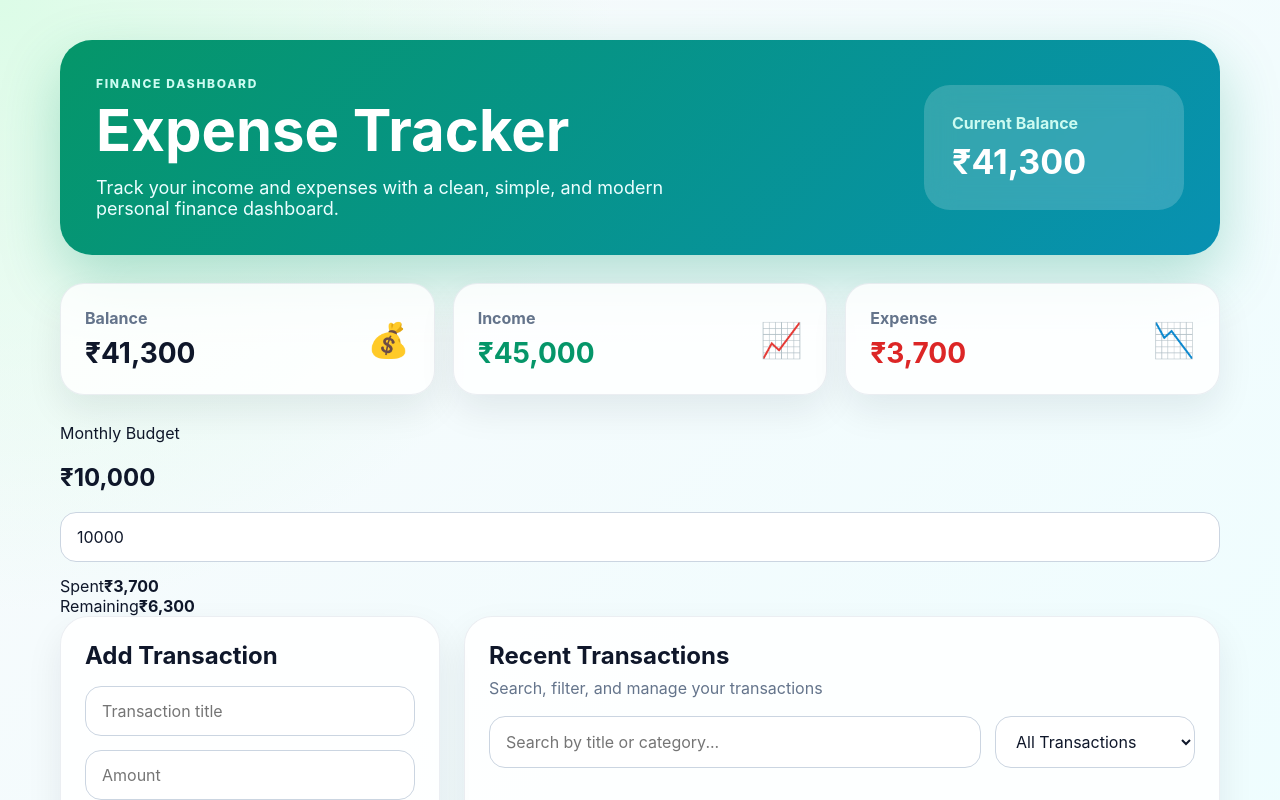
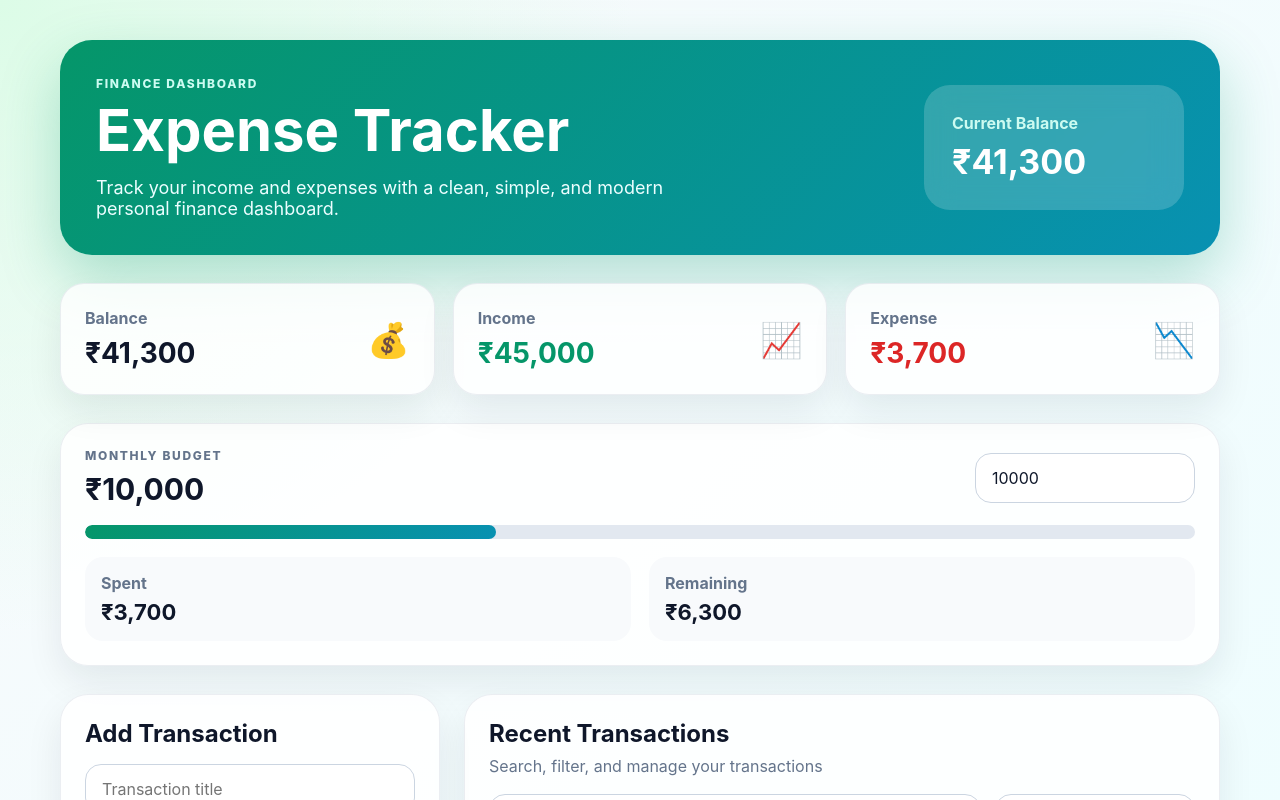
Before and after one commit to alisha4767/expense-tracker-dashboard, a React (Vite) app: page / in a window 1280 px wide. Shown: the top 800 px of the page. Built offline with nearby package versions, Linux system fonts and the light colour scheme.

Commit message:
style: add monthly budget progress design

```diff
--- a/src/index.css
+++ b/src/index.css
@@ -342,13 +342,120 @@ textarea {
     grid-template-columns: 1fr;
   }
 }
+.budget-card {
+  margin-bottom: 28px;
+  padding: 24px;
+  border-radius: 28px;
+  background: rgba(255, 255, 255, 0.86);
+  border: 1px solid rgba(148, 163, 184, 0.18);
+  box-shadow: 0 16px 36px rgba(15, 23, 42, 0.08);
+}
+
+.budget-header {
+  display: flex;
+  align-items: center;
+  justify-content: space-between;
+  gap: 16px;
+  margin-bottom: 18px;
+}
+
+.eyebrow-dark {
+  margin: 0 0 8px;
+  text-transform: uppercase;
+  letter-spacing: 0.14em;
+  font-size: 12px;
+  font-weight: 800;
+  color: #64748b;
+}
+
+.budget-header h2 {
+  margin: 0;
+  font-size: 30px;
+}
+
+.budget-header input {
+  max-width: 220px;
+  margin-bottom: 0;
+}
+
+.budget-progress {
+  height: 14px;
+  overflow: hidden;
+  border-radius: 999px;
+  background: #e2e8f0;
+}
+
+.budget-progress-fill {
+  height: 100%;
+  border-radius: 999px;
+  background: linear-gradient(135deg, #059669, #0891b2);
+  transition: width 0.3s ease;
+}
+
+.budget-progress-fill.danger {
+  background: linear-gradient(135deg, #dc2626, #f97316);
+}
+
+.budget-details {
+  display: grid;
+  grid-template-columns: repeat(2, 1fr);
+  gap: 18px;
+  margin-top: 18px;
+}
+
+.budget-details div {
+  padding: 16px;
+  border-radius: 18px;
+  background: #f8fafc;
+}
+
+.budget-details span {
+  display: block;
+  color: #64748b;
+  font-weight: 700;
+  margin-bottom: 6px;
+}
+
+.budget-details strong {
+  font-size: 22px;
+}
+
+.danger-text {
+  color: #dc2626;
+}
+
+.budget-message {
+  margin: 16px 0 0;
+  color: #64748b;
+  font-weight: 600;
+}
+
+.budget-warning {
+  margin: 16px 0 0;
+  padding: 14px;
+  border-radius: 16px;
+  background: #fee2e2;
+  color: #b91c1c;
+  font-weight: 700;
+}
 
 @media (max-width: 600px) {
   .app {
     width: min(100% - 24px, 1160px);
     padding: 24px 0;
   }
+  .budget-header {
+  flex-direction: column;
+  align-items: flex-start;
+}
 
+.budget-header input {
+  max-width: 100%;
+}
+
+.budget-details {
+  grid-template-columns: 1fr;
+}
   .hero {
     padding: 26px;
     border-radius: 24px;
```
